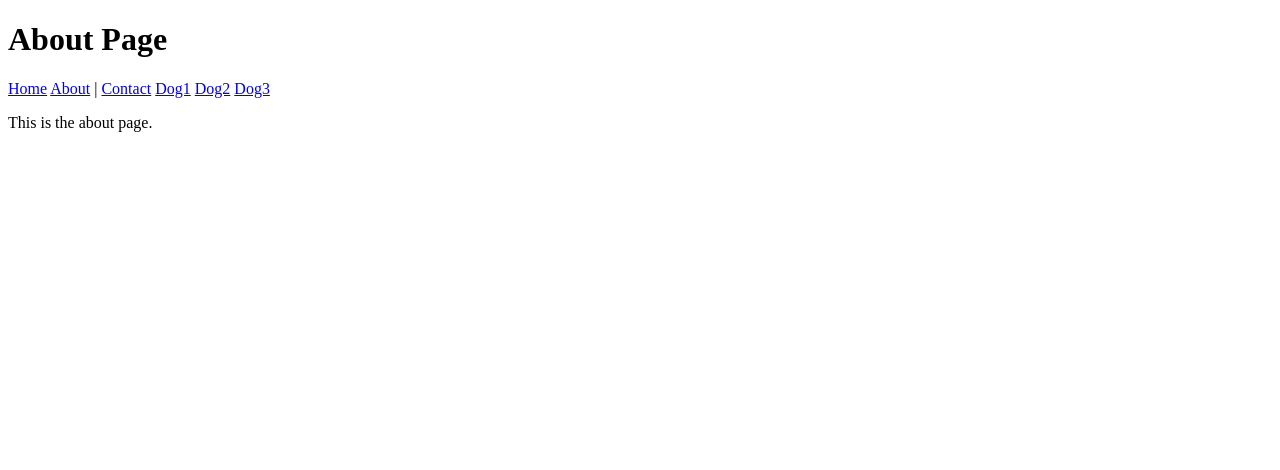
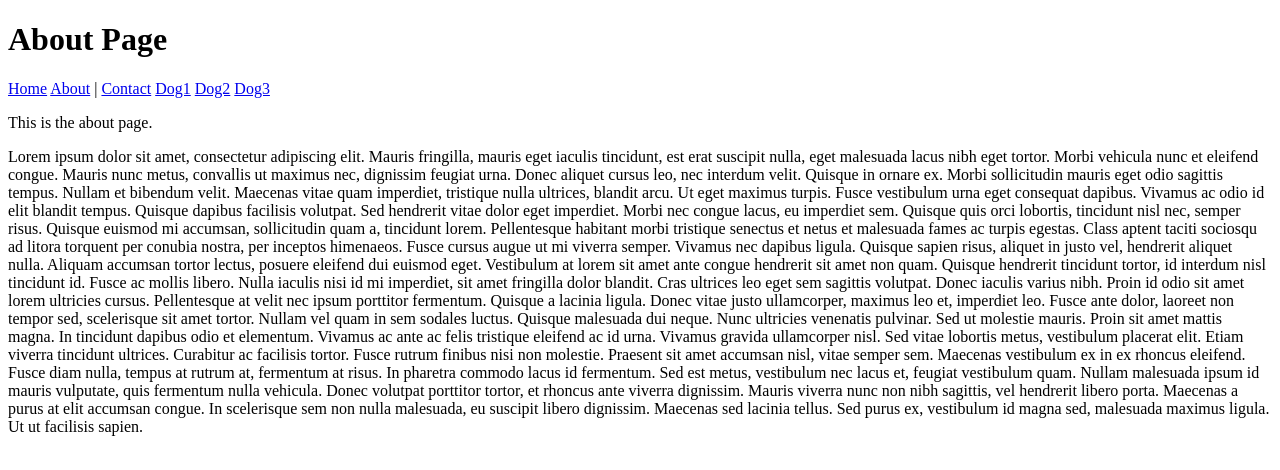
Before and after one commit to eastca/testWebsite1, a plain HTML site: page about.html in a window 1280 px wide. Drawn offline with Linux system fonts and the light colour scheme.

Commit message:
Update about.html

```diff
--- a/about.html
+++ b/about.html
@@ -14,5 +14,14 @@
         <a href="3264.jpg">Dog3</a>
     </nav>
     <p>This is the about page.</p>
+    <p>Lorem ipsum dolor sit amet, consectetur adipiscing elit. Mauris fringilla, mauris eget iaculis tincidunt, est erat suscipit nulla, eget malesuada lacus nibh eget tortor. Morbi vehicula nunc et eleifend congue. Mauris nunc metus, convallis ut maximus nec, dignissim feugiat urna. Donec aliquet cursus leo, nec interdum velit. Quisque in ornare ex. Morbi sollicitudin mauris eget odio sagittis tempus. Nullam et bibendum velit. Maecenas vitae quam imperdiet, tristique nulla ultrices, blandit arcu. Ut eget maximus turpis. Fusce vestibulum urna eget consequat dapibus.
+
+Vivamus ac odio id elit blandit tempus. Quisque dapibus facilisis volutpat. Sed hendrerit vitae dolor eget imperdiet. Morbi nec congue lacus, eu imperdiet sem. Quisque quis orci lobortis, tincidunt nisl nec, semper risus. Quisque euismod mi accumsan, sollicitudin quam a, tincidunt lorem. Pellentesque habitant morbi tristique senectus et netus et malesuada fames ac turpis egestas. Class aptent taciti sociosqu ad litora torquent per conubia nostra, per inceptos himenaeos. Fusce cursus augue ut mi viverra semper. Vivamus nec dapibus ligula.
+
+Quisque sapien risus, aliquet in justo vel, hendrerit aliquet nulla. Aliquam accumsan tortor lectus, posuere eleifend dui euismod eget. Vestibulum at lorem sit amet ante congue hendrerit sit amet non quam. Quisque hendrerit tincidunt tortor, id interdum nisl tincidunt id. Fusce ac mollis libero. Nulla iaculis nisi id mi imperdiet, sit amet fringilla dolor blandit. Cras ultrices leo eget sem sagittis volutpat. Donec iaculis varius nibh. Proin id odio sit amet lorem ultricies cursus. Pellentesque at velit nec ipsum porttitor fermentum. Quisque a lacinia ligula. Donec vitae justo ullamcorper, maximus leo et, imperdiet leo.
+
+Fusce ante dolor, laoreet non tempor sed, scelerisque sit amet tortor. Nullam vel quam in sem sodales luctus. Quisque malesuada dui neque. Nunc ultricies venenatis pulvinar. Sed ut molestie mauris. Proin sit amet mattis magna. In tincidunt dapibus odio et elementum. Vivamus ac ante ac felis tristique eleifend ac id urna. Vivamus gravida ullamcorper nisl. Sed vitae lobortis metus, vestibulum placerat elit. Etiam viverra tincidunt ultrices. Curabitur ac facilisis tortor. Fusce rutrum finibus nisi non molestie. Praesent sit amet accumsan nisl, vitae semper sem. Maecenas vestibulum ex in ex rhoncus eleifend. Fusce diam nulla, tempus at rutrum at, fermentum at risus.
+
+In pharetra commodo lacus id fermentum. Sed est metus, vestibulum nec lacus et, feugiat vestibulum quam. Nullam malesuada ipsum id mauris vulputate, quis fermentum nulla vehicula. Donec volutpat porttitor tortor, et rhoncus ante viverra dignissim. Mauris viverra nunc non nibh sagittis, vel hendrerit libero porta. Maecenas a purus at elit accumsan congue. In scelerisque sem non nulla malesuada, eu suscipit libero dignissim. Maecenas sed lacinia tellus. Sed purus ex, vestibulum id magna sed, malesuada maximus ligula. Ut ut facilisis sapien.</p>
 </body>
 </html>
```
